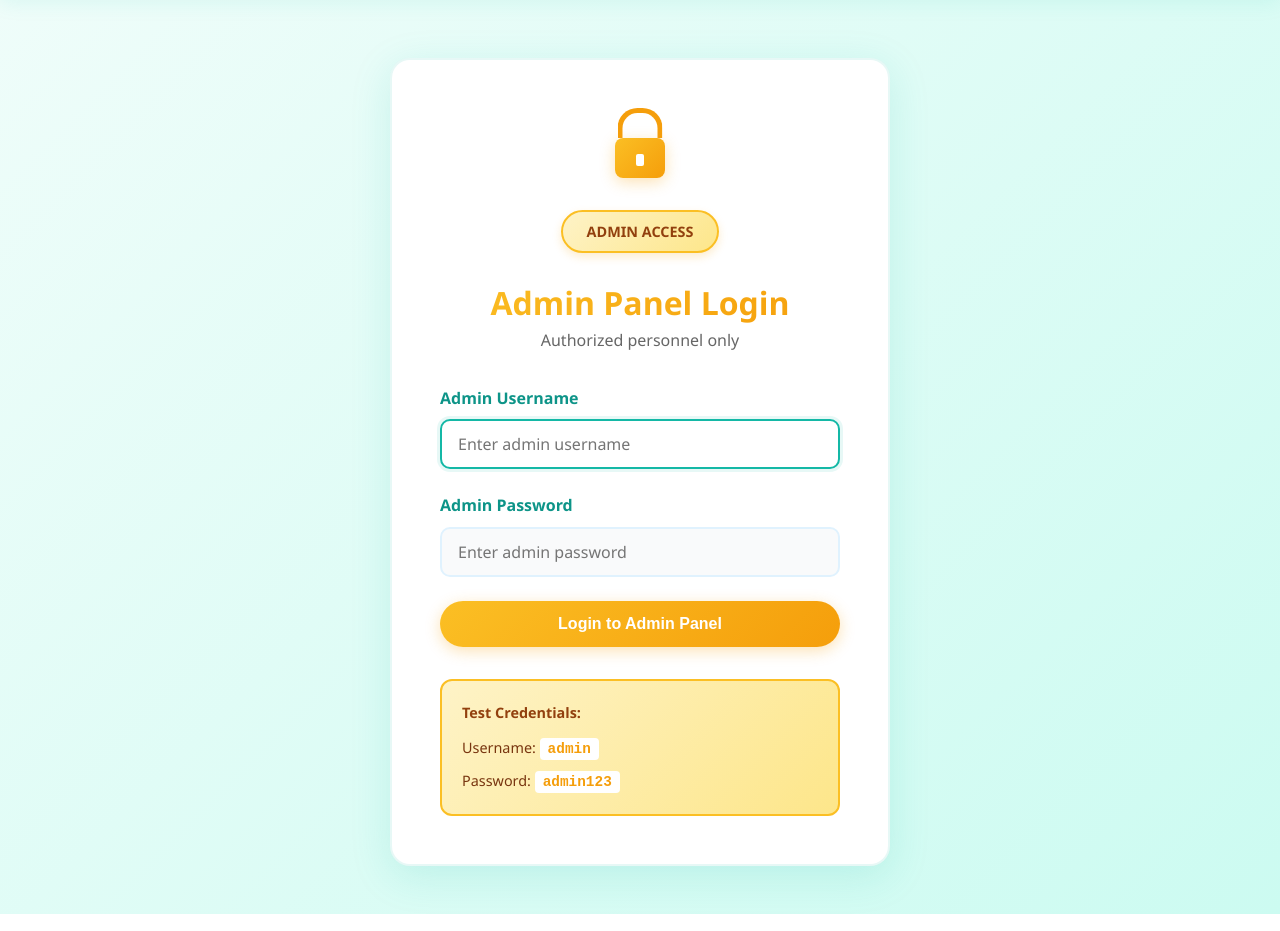
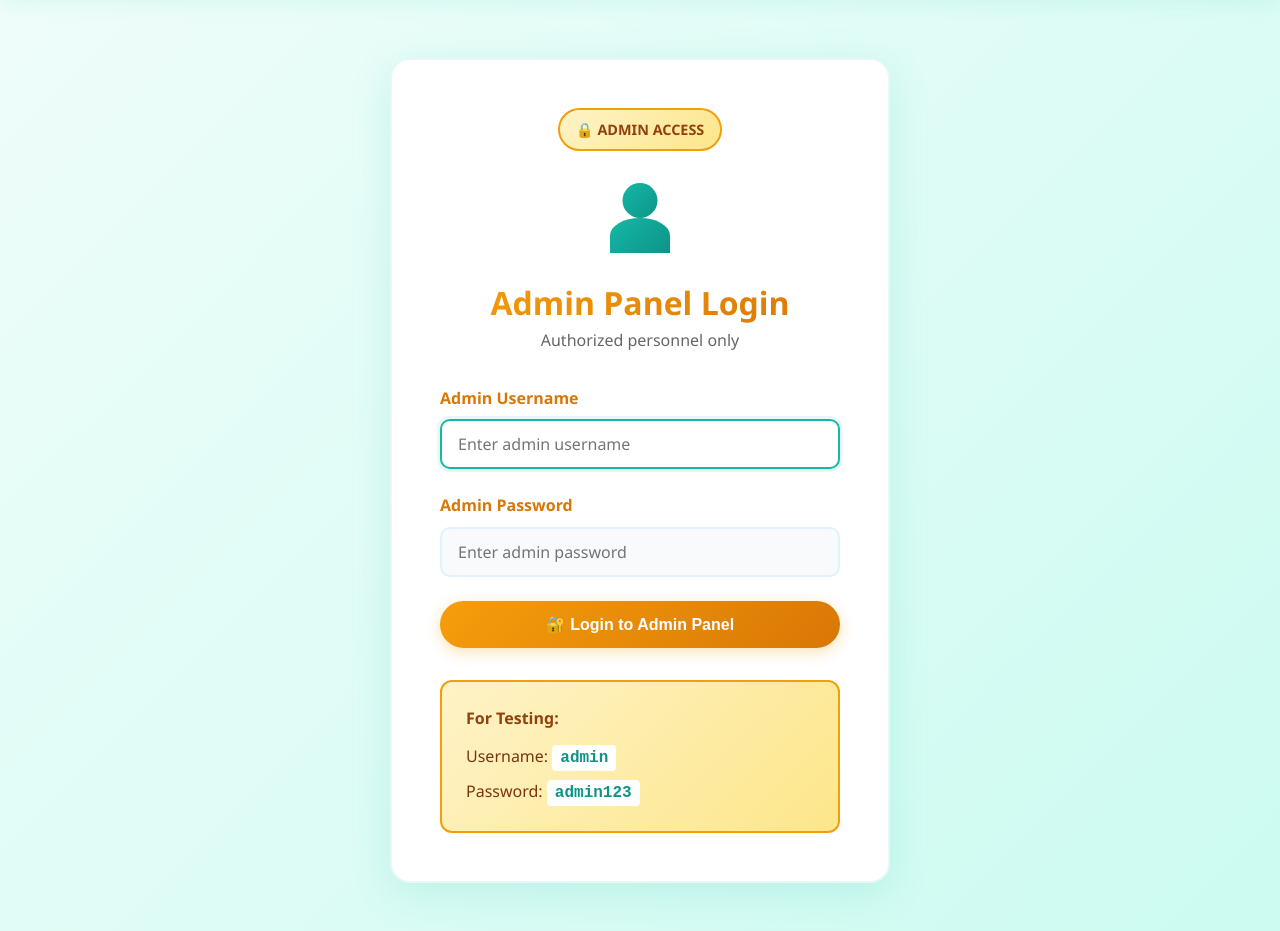
Before and after one commit to Nishav2007/Team-ramailo, a PHP site: page /GoodDream/admin-login.php in a window 1280 px wide. Shown: the part 70-1001 px from the top of the page. Run offline with PHP 8.4, Linux system fonts and the light colour scheme.

```diff
--- a/admin-login.php
+++ b/admin-login.php
@@ -35,114 +35,37 @@ if ($_SERVER['REQUEST_METHOD'] === 'POST') {
     <title>Admin Login - GoodDream</title>
     <link rel="stylesheet" href="gooddream-theme.css">
     <style>
-        /* Lock Icon CSS */
-        .icon-lock {
-            width: 60px;
-            height: 70px;
-            position: relative;
-            margin: 0 auto;
-        }
-
-        .icon-lock::before {
-            content: '';
-            position: absolute;
-            top: 0;
-            left: 50%;
-            transform: translateX(-50%);
-            width: 35px;
-            height: 25px;
-            border: 5px solid #f59e0b;
-            border-bottom: none;
-            border-radius: 20px 20px 0 0;
-        }
-
-        .icon-lock::after {
-            content: '';
-            position: absolute;
-            bottom: 0;
-            left: 50%;
-            transform: translateX(-50%);
-            width: 50px;
-            height: 40px;
-            background: linear-gradient(135deg, #fbbf24 0%, #f59e0b 100%);
-            border-radius: 8px;
-            box-shadow: 0 4px 15px rgba(245, 158, 11, 0.3);
-        }
-
-        .icon-lock-inner {
-            position: absolute;
-            bottom: 12px;
-            left: 50%;
-            transform: translateX(-50%);
-            width: 8px;
-            height: 12px;
-            background: white;
-            border-radius: 2px;
-            z-index: 1;
-        }
-
-        .icon-lock-inner::after {
-            content: '';
-            position: absolute;
-            top: 50%;
-            left: 50%;
-            transform: translate(-50%, -50%);
-            width: 4px;
-            height: 4px;
-            background: white;
-            border-radius: 50%;
-        }
-
         .admin-badge {
             display: inline-block;
             background: linear-gradient(135deg, #fef3c7 0%, #fde68a 100%);
             color: #92400e;
-            padding: 0.5rem 1.5rem;
+            padding: 0.5rem 1rem;
             border-radius: 999px;
             font-weight: bold;
             font-size: 0.9rem;
-            margin-bottom: 1.5rem;
-            border: 2px solid #fbbf24;
-            box-shadow: 0 4px 10px rgba(245, 158, 11, 0.2);
+            margin-bottom: 1rem;
+            border: 2px solid #f59e0b;
         }
-
-        .btn-admin {
-            background: linear-gradient(135deg, #fbbf24 0%, #f59e0b 100%);
-            color: white;
-            box-shadow: 0 4px 15px rgba(245, 158, 11, 0.3);
-        }
-
-        .btn-admin:hover {
-            transform: translateY(-2px);
-            box-shadow: 0 6px 20px rgba(245, 158, 11, 0.4);
-        }
-
-        .test-credentials {
+        .credentials-hint {
             background: linear-gradient(135deg, #fef3c7 0%, #fde68a 100%);
-            padding: 1.25rem;
+            padding: 1.5rem;
             border-radius: 12px;
             margin-top: 2rem;
-            font-size: 0.9rem;
-            border: 2px solid #fbbf24;
+            border: 2px solid #f59e0b;
         }
-
-        .test-credentials strong {
-            color: #92400e;
-        }
-
-        .test-credentials code {
+        .credentials-hint code {
             background: white;
-            padding: 3px 8px;
+            padding: 4px 8px;
             border-radius: 4px;
-            color: #f59e0b;
+            font-family: 'Courier New', monospace;
+            color: var(--teal-dark);
             font-weight: 600;
-            font-family: 'Courier New', monospace;
         }
     </style>
 </head>
 <body>
     <!-- Navigation -->
-    <nav class="navbar">
+    <nav class="navbar" style="background: rgba(255, 255, 255, 0.98);">
         <div class="container">
             <a href="index.php" class="navbar-brand">GoodDream</a>
             <div class="navbar-links">
@@ -154,17 +77,12 @@ if ($_SERVER['REQUEST_METHOD'] === 'POST') {
 
     <!-- Admin Login Form -->
     <div class="form-container">
-        <div style="text-align: center; margin-bottom: 2rem;">
-            <div class="icon-lock">
-                <div class="icon-lock-inner"></div>
-            </div>
+        <div style="text-align: center; margin-bottom: 1.5rem;">
+            <div class="admin-badge">🔒 ADMIN ACCESS</div>
+            <div class="css-icon icon-user" style="margin: 1rem auto;"></div>
         </div>
 
-        <div style="text-align: center;">
-            <div class="admin-badge">ADMIN ACCESS</div>
-        </div>
-
-        <h1 class="text-center" style="background: linear-gradient(135deg, #fbbf24 0%, #f59e0b 100%); -webkit-background-clip: text; -webkit-text-fill-color: transparent; background-clip: text;">Admin Panel Login</h1>
+        <h1 class="text-center" style="background: linear-gradient(135deg, #f59e0b 0%, #d97706 100%); -webkit-background-clip: text; -webkit-text-fill-color: transparent; background-clip: text;">Admin Panel Login</h1>
         <p class="text-center" style="color: #666; margin-bottom: 2rem;">Authorized personnel only</p>
 
         <?php if ($error): ?>
@@ -173,31 +91,33 @@ if ($_SERVER['REQUEST_METHOD'] === 'POST') {
 
         <form method="POST" action="admin-login.php">
             <div class="form-group">
-                <label>Admin Username</label>
+                <label style="color: #d97706;">Admin Username</label>
                 <input type="text" name="username" value="<?= htmlspecialchars($_POST['username'] ?? '') ?>" placeholder="Enter admin username" required autofocus>
             </div>
 
             <div class="form-group">
-                <label>Admin Password</label>
+                <label style="color: #d97706;">Admin Password</label>
                 <input type="password" name="password" placeholder="Enter admin password" required>
             </div>
 
-            <button type="submit" class="btn btn-admin btn-block">Login to Admin Panel</button>
+            <button type="submit" class="btn btn-block" style="background: linear-gradient(135deg, #f59e0b 0%, #d97706 100%); color: white; box-shadow: 0 4px 15px rgba(245, 158, 11, 0.3);">
+                🔐 Login to Admin Panel
+            </button>
         </form>
 
-        <div class="test-credentials">
-            <p style="margin-bottom: 0.75rem;"><strong>Test Credentials:</strong></p>
+        <div class="credentials-hint">
+            <p style="margin-bottom: 0.75rem; font-weight: 600; color: #92400e;">For Testing:</p>
             <p style="margin-bottom: 0.5rem; color: #78350f;">Username: <code>admin</code></p>
             <p style="color: #78350f;">Password: <code>admin123</code></p>
         </div>
     </div>
 
     <script>
-        // Smooth scroll
+        // Navbar scroll effect
         window.addEventListener('scroll', () => {
             const navbar = document.querySelector('.navbar');
             if (window.scrollY > 50) {
-                navbar.style.boxShadow = '0 2px 20px rgba(20, 184, 166, 0.2)';
+                navbar.style.boxShadow = '0 2px 20px rgba(245, 158, 11, 0.2)';
             } else {
                 navbar.style.boxShadow = '0 2px 20px rgba(20, 184, 166, 0.1)';
             }
```
Also changed, not shown: admin-panel.php (+83 -27 lines), dashboard.php (+30 -32 lines), history.php (+41 -37 lines).
